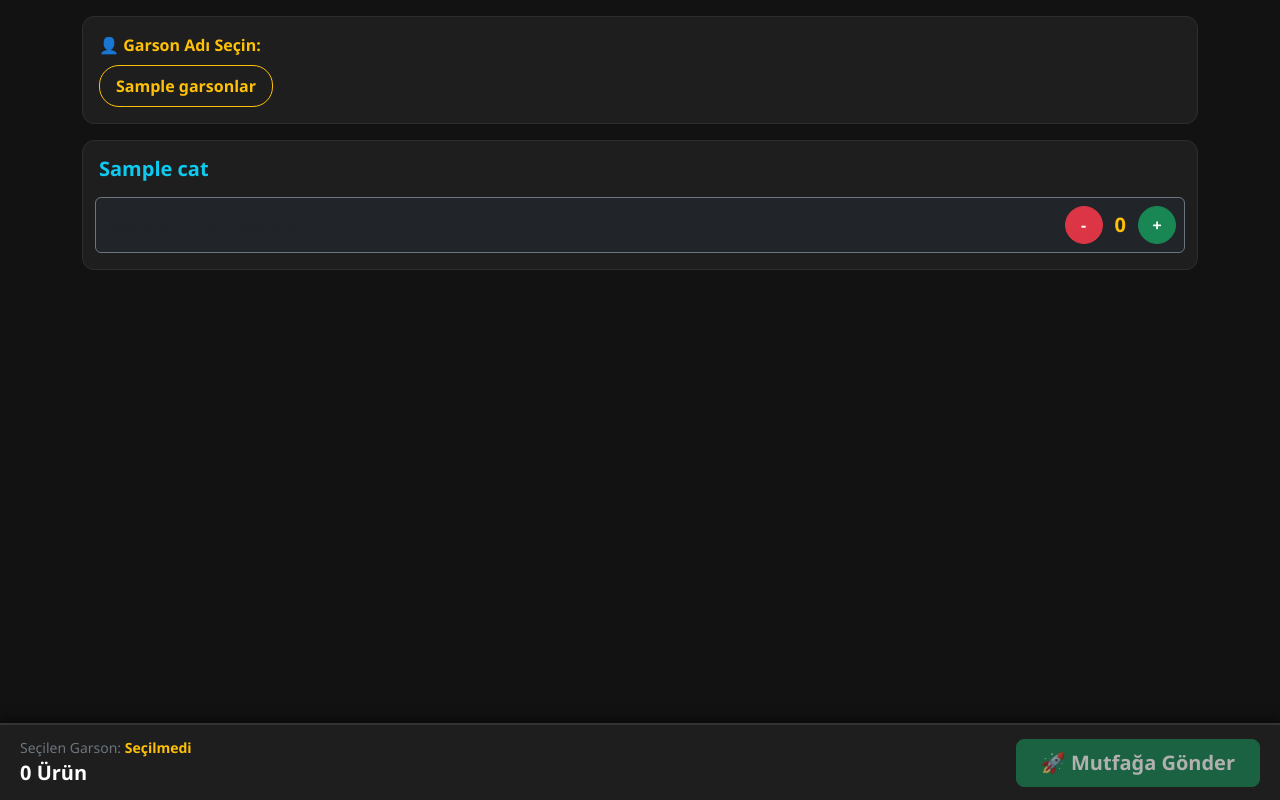
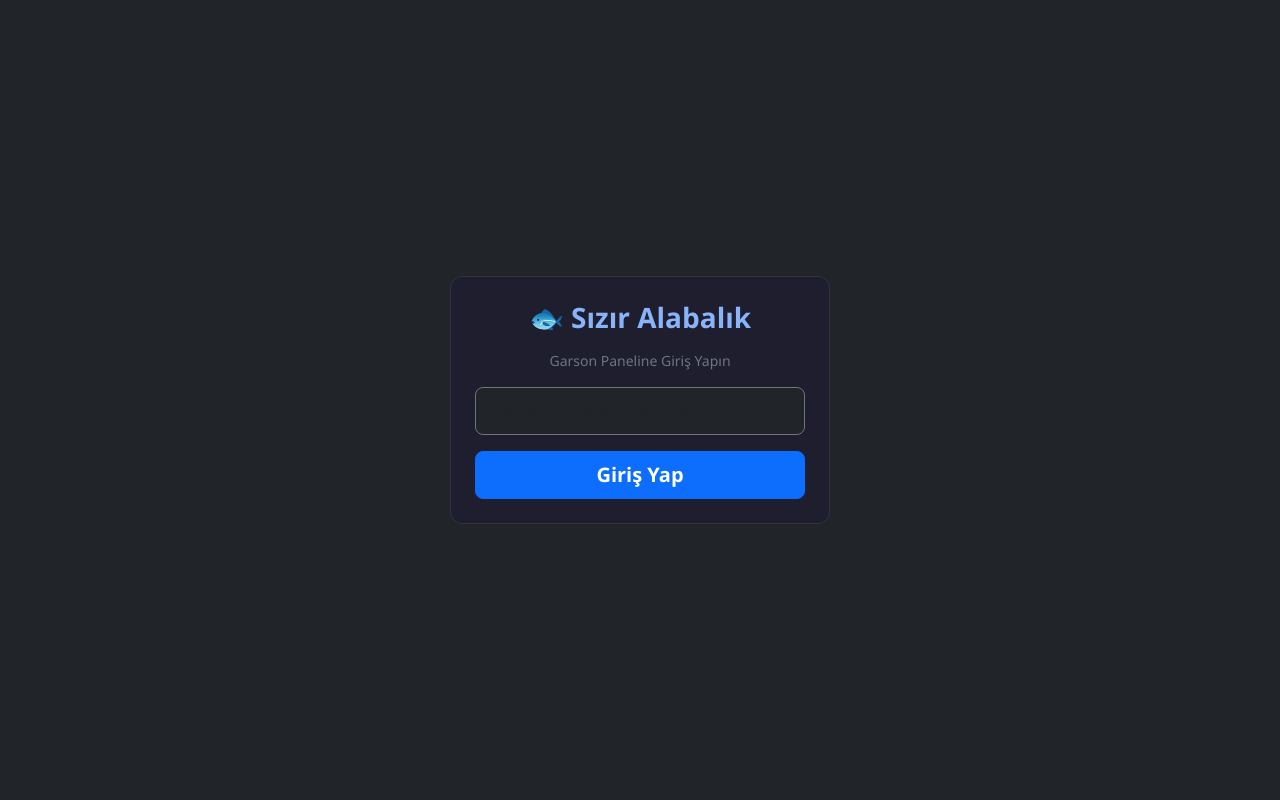
Before and after one commit to Quadox1/sizir-mutfak-sistemi, a Flask app: template templates/garson.html in a window 1280 px wide. Run offline with Flask 3, Linux system fonts and the light colour scheme; the template is opened without the code that fills it: most values are stand-ins (such as "Sample title", 1, 10 or a date in 2020); some libraries are stand-ins or nearby versions.

Commit message:
Update garson.html

```diff
--- a/templates/garson.html
+++ b/templates/garson.html
@@ -3,68 +3,111 @@
 <head>
     <meta charset="UTF-8">
     <meta name="viewport" content="width=device-width, initial-scale=1.0, maximum-scale=1.0, user-scalable=no">
-    <title>Garson Sipariş Girişi — Sızır Alabalık</title>
+    <title>Sızır Alabalık — Garson Paneli</title>
     <link href="https://cdn.jsdelivr.net/npm/bootstrap@5.3.0/dist/css/bootstrap.min.css" rel="stylesheet">
+    <script src="https://cdn.socket.io/4.5.4/socket.io.min.js"></script>
     <style>
-        body { background-color: #121212; color: #e0e0e0; font-family: 'Segoe UI', Tahoma, Geneva, Verdana, sans-serif; }
-        .card-custom { background-color: #1e1e1e; border: 1px solid #2d2d2d; border-radius: 12px; }
-        .btn-garson { border-radius: 20px; font-weight: bold; }
-        .qty-btn { width: 38px; height: 38px; font-weight: bold; border-radius: 50%; }
-        .basket-bar { position: fixed; bottom: 0; left: 0; right: 0; background-color: #1e1e1e; border-top: 2px solid #333; padding: 12px 20px; box-shadow: 0 -4px 10px rgba(0,0,0,0.5); }
+        body { background-color: #12121e; color: #ffffff; font-family: 'Segoe UI', Tahoma, sans-serif; }
+        .card-dark { background-color: #1e1e2e; border: 1px solid #313244; border-radius: 12px; }
+        .text-accent { color: #89b4fa; }
+        .qty-btn { width: 44px; height: 44px; font-weight: bold; font-size: 1.3rem; border-radius: 8px; }
+        .basket-bar { position: fixed; bottom: 0; left: 0; right: 0; background-color: #181825; border-top: 2px solid #89b4fa; padding: 12px 16px; z-index: 1000; }
+        .item-row { background-color: #2a2a3c; border-radius: 8px; padding: 10px 14px; margin-bottom: 8px; border: 1px solid #45475a; }
+        .order-badge { background-color: #313244; border-radius: 6px; padding: 6px 10px; font-size: 0.85rem; }
     </style>
 </head>
 <body class="pb-5 mb-5">
 
-<div class="container py-3">
-    <!-- Garson Seçim Alanı -->
-    <div class="card card-custom p-3 mb-3">
-        <label class="form-label text-warning font-weight-bold fw-bold">👤 Garson Adı Seçin:</label>
-        <div class="d-flex flex-wrap gap-2" id="garson-buttons">
-            {% for g in garsonlar %}
-            <button class="btn btn-outline-warning btn-garson px-3 py-2" onclick="selectGarson('{{ g }}', this)">{{ g }}</button>
-            {% endfor %}
+<!-- GARSON GİRİŞ MODALI -->
+<div id="login-screen" class="position-fixed top-0 start-0 w-100 h-100 bg-dark d-flex align-items-center justify-content-center p-3" style="z-index: 2000;">
+    <div class="card card-dark p-4 w-100" style="max-width: 380px;">
+        <h3 class="text-center text-accent fw-bold mb-3">🐟 Sızır Alabalık</h3>
+        <p class="text-secondary text-center small mb-3">Garson Paneline Giriş Yapın</p>
+        <input type="text" id="input-garson-name" class="form-control form-control-lg bg-dark text-white border-secondary mb-3" placeholder="İsminizi Girin (Örn: Ahmet)">
+        <button class="btn btn-primary btn-lg w-100 fw-bold" onclick="loginGarson()">Giriş Yap</button>
+    </div>
+</div>
+
+<!-- ANA GARSON ARAYÜZÜ -->
+<div class="container py-3" id="app-content" style="display: none;">
+    <!-- Üst Başlık ve Garson Bilgisi -->
+    <div class="d-flex justify-content-between align-items-center mb-3 card-dark p-3">
+        <div>
+            <span class="text-secondary small d-block">Aktif Garson</span>
+            <h4 class="text-warning fw-bold m-0" id="garson-title">---</h4>
+        </div>
+        <button class="btn btn-outline-danger btn-sm" onclick="logoutGarson()">Çıkış Yap</button>
+    </div>
+
+    <!-- Garsonun Anlık İstatistik Paneli -->
+    <div class="card card-dark p-3 mb-3">
+        <h6 class="text-accent fw-bold mb-2">📊 Bugün Toplam Siparişiniz: <span id="stat-total-orders" class="text-warning fs-5">0</span></h6>
+        <div id="stat-items-breakdown" class="d-flex flex-wrap gap-2 mt-2">
+            <!-- Ürün adet kırılımları buraya düşecek -->
         </div>
     </div>
 
-    <!-- Menü Kategorileri ve Ürünler -->
-    {% for cat, items in menu.items() %}
-    <div class="card card-custom p-3 mb-3">
-        <h5 class="text-info fw-bold mb-3">{{ cat }}</h5>
-        <div class="row g-2">
-            {% for item in items %}
-            <div class="col-12 d-flex justify-content-between align-items-center bg-dark p-2 rounded border border-secondary">
-                <span class="fw-bold">{{ item }}</span>
-                <div class="d-flex align-items-center gap-2">
-                    <button class="btn btn-danger qty-btn p-0" onclick="updateQty('{{ item }}', -1)">-</button>
-                    <span id="qty-{{ item }}" class="fw-bold text-warning fs-5 px-1">0</span>
-                    <button class="btn btn-success qty-btn p-0" onclick="updateQty('{{ item }}', 1)">+</button>
-                </div>
+    <!-- Menü Alanı -->
+    <div class="card card-dark p-3 mb-3">
+        <h5 class="text-warning fw-bold mb-3">🍽️ Menü</h5>
+        {% for item in menu %}
+        <div class="item-row d-flex justify-content-between align-items-center">
+            <span class="fw-bold fs-6 text-white">{{ item }}</span>
+            <div class="d-flex align-items-center gap-2">
+                <button class="btn btn-danger qty-btn p-0 d-flex align-items-center justify-content-center" onclick="updateQty('{{ item }}', -1)">-</button>
+                <span id="qty-{{ item }}" class="fw-bold text-warning fs-5 px-2">0</span>
+                <button class="btn btn-success qty-btn p-0 d-flex align-items-center justify-content-center" onclick="updateQty('{{ item }}', 1)">+</button>
             </div>
-            {% endfor %}
+        </div>
+        {% endfor %}
+    </div>
+
+    <!-- Garsonun Aktif Bekleyen Sipariş Takip Listesi -->
+    <div class="card card-dark p-3 mb-5">
+        <h5 class="text-info fw-bold mb-3">⏳ Mutfaktaki Siparişleriniz</h5>
+        <div id="my-orders-list">
+            <p class="text-secondary small">Henüz bekleyen siparişiniz yok.</p>
         </div>
     </div>
-    {% endfor %}
 </div>
 
-<!-- Alt Sipariş Onay Barı -->
-<div class="basket-bar d-flex justify-content-between align-items-center">
+<!-- Alt Sabit Sipariş Gönderme Barı -->
+<div class="basket-bar d-flex justify-content-between align-items-center" id="basket-bar" style="display: none !important;">
     <div>
-        <span class="text-secondary small d-block">Seçilen Garson: <strong id="lbl-garson" class="text-warning">Seçilmedi</strong></span>
+        <span class="text-secondary small d-block">Toplam Seçilen</span>
         <span class="fw-bold text-white fs-5" id="lbl-total-items">0 Ürün</span>
     </div>
     <button class="btn btn-success btn-lg px-4 fw-bold" id="btn-submit" onclick="submitOrder()" disabled>🚀 Mutfağa Gönder</button>
 </div>
 
 <script>
-    let selectedGarson = "";
+    let activeGarson = localStorage.getItem('sizir_garson_name') || "";
     let basket = {};
+    let myOrders = [];
+    const socket = io();
 
-    function selectGarson(name, btn) {
-        selectedGarson = name;
-        document.querySelectorAll('#garson-buttons button').forEach(b => b.classList.replace('btn-warning', 'btn-outline-warning'));
-        btn.classList.replace('btn-outline-warning', 'btn-warning');
-        document.getElementById('lbl-garson').innerText = name;
-        checkCanSubmit();
+    if (activeGarson) {
+        initGarsonSession();
+    }
+
+    function loginGarson() {
+        const name = document.getElementById('input-garson-name').value.trim();
+        if (!name) return alert("Lütfen isminizi girin!");
+        activeGarson = name;
+        localStorage.setItem('sizir_garson_name', activeGarson);
+        initGarsonSession();
+    }
+
+    function logoutGarson() {
+        localStorage.removeItem('sizir_garson_name');
+        location.reload();
+    }
+
+    function initGarsonSession() {
+        document.getElementById('login-screen').style.display = 'none';
+        document.getElementById('app-content').style.display = 'block';
+        document.getElementById('basket-bar').style.setProperty('display', 'flex', 'important');
+        document.getElementById('garson-title').innerText = activeGarson;
     }
 
     function updateQty(item, change) {
@@ -75,17 +118,10 @@
 
         let totalCount = Object.values(basket).reduce((a, b) => a + b, 0);
         document.getElementById('lbl-total-items').innerText = `${totalCount} Ürün`;
-        checkCanSubmit();
-    }
-
-    function checkCanSubmit() {
-        let totalCount = Object.values(basket).reduce((a, b) => a + b, 0);
-        document.getElementById('btn-submit').disabled = !(selectedGarson && totalCount > 0);
+        document.getElementById('btn-submit').disabled = totalCount === 0;
     }
 
     function submitOrder() {
-        if (!selectedGarson) return alert("Lütfen Garson seçin!");
-
         let itemsPayload = [];
         for (let [name, qty] of Object.entries(basket)) {
             itemsPayload.push({ name: name, qty: qty });
@@ -94,19 +130,92 @@
         fetch('/api/siparis-ver', {
             method: 'POST',
             headers: { 'Content-Type': 'application/json' },
-            body: JSON.stringify({ garson: selectedGarson, items: itemsPayload })
+            body: JSON.stringify({ garson: activeGarson, items: itemsPayload })
         })
         .then(res => res.json())
         .then(data => {
             if (data.status === 'success') {
-                alert(`✅ Sipariş #${data.order_id} Mutfağa İletildi!`);
-                // Sepeti Sıfırla
                 basket = {};
                 document.querySelectorAll('[id^="qty-"]').forEach(el => el.innerText = '0');
                 document.getElementById('lbl-total-items').innerText = '0 Ürün';
-                checkCanSubmit();
+                document.getElementById('btn-submit').disabled = true;
             }
         });
+    }
+
+    // SOCKET DINLEMELERI (Sadece Garsonun Kendi Verileri)
+    socket.on('tum_siparisler', (orders) => {
+        myOrders = orders.filter(o => o.garson === activeGarson);
+        renderMyOrders();
+        updateStats();
+    });
+
+    socket.on('yeni_siparis', (order) => {
+        if (order.garson === activeGarson) {
+            myOrders.push(order);
+            renderMyOrders();
+            updateStats();
+        }
+    });
+
+    socket.on('siparis_guncellendi', (order) => {
+        if (order.garson === activeGarson) {
+            let idx = myOrders.findIndex(o => o.order_id === order.order_id);
+            if (idx !== -1) myOrders[idx] = order;
+            renderMyOrders();
+            updateStats();
+        }
+    });
+
+    socket.on('siparis_silindi', (data) => {
+        myOrders = myOrders.filter(o => o.order_id !== data.order_id);
+        renderMyOrders();
+        updateStats();
+    });
+
+    function renderMyOrders() {
+        const container = document.getElementById('my-orders-list');
+        if (myOrders.length === 0) {
+            container.innerHTML = '<p class="text-secondary small">Henüz bekleyen siparişiniz yok.</p>';
+            return;
+        }
+
+        container.innerHTML = myOrders.map(o => {
+            let itemsHtml = o.items.map(i => `
+                <div class="d-flex justify-content-between border-bottom border-secondary py-1 small">
+                    <span>${i.qty}x ${i.name}</span>
+                    <span class="${i.status === 'hazir' ? 'text-success fw-bold' : 'text-warning'}">
+                        ${i.status === 'hazir' ? '✅ Hazır' : '⏳ Hazırlanıyor'}
+                    </span>
+                </div>
+            `).join('');
+
+            return `
+                <div class="order-badge mb-2">
+                    <div class="d-flex justify-content-between fw-bold text-accent mb-1">
+                        <span>Sipariş #${o.order_id}</span>
+                        <span class="text-secondary">${o.time}</span>
+                    </div>
+                    ${itemsHtml}
+                </div>
+            `;
+        }).join('');
+    }
+
+    function updateStats() {
+        document.getElementById('stat-total-orders').innerText = myOrders.length;
+
+        let itemCounts = {};
+        myOrders.forEach(o => {
+            o.items.forEach(i => {
+                itemCounts[i.name] = (itemCounts[i.name] || 0) + i.qty;
+            });
+        });
+
+        const breakdownContainer = document.getElementById('stat-items-breakdown');
+        breakdownContainer.innerHTML = Object.entries(itemCounts).map(([name, count]) => `
+            <span class="badge bg-secondary p-2 fs-6">${name}: <strong class="text-warning">${count} Adet</strong></span>
+        `).join('');
     }
 </script>
 </body>
```
